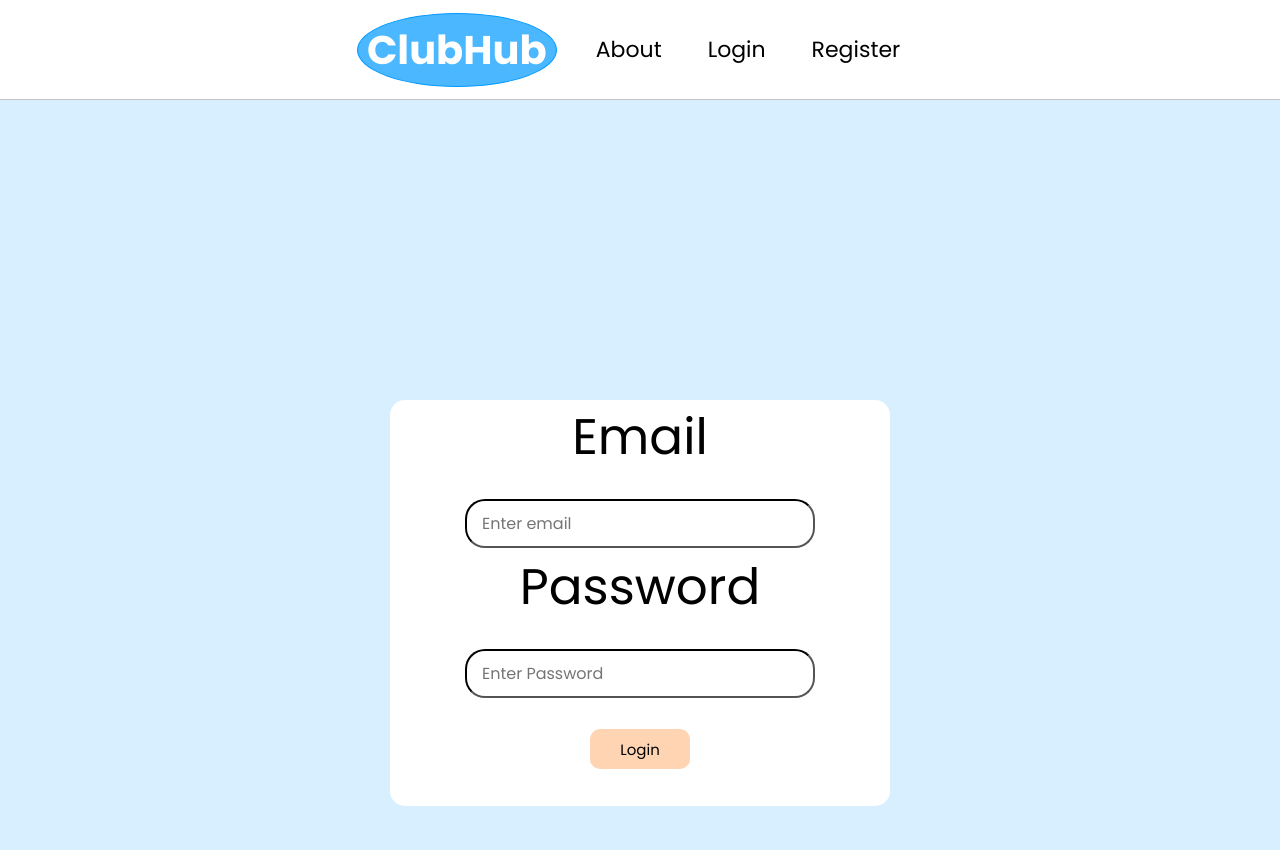
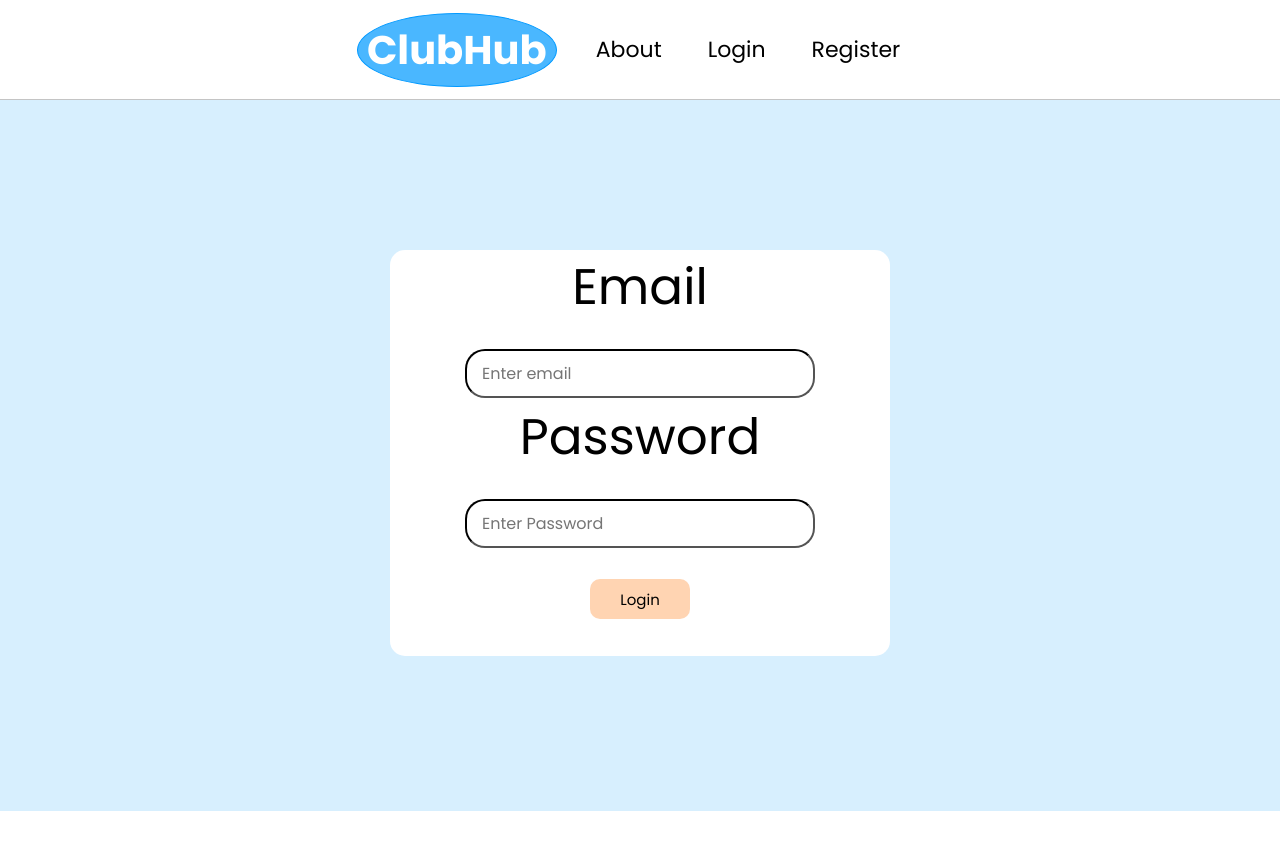
Before and after one commit to KU-5H/ClubHub, a React (Vite) app in the folder frontend/: page /login in a window 1280 px wide. Shown: the top 850 px of the page. After the commit the page ends 811 px from the top, so only its background shows below. Built offline with nearby package versions, Linux system fonts and the light colour scheme; no server answers.

Commit message:
Updated css

```diff
--- a/frontend/src/index.css
+++ b/frontend/src/index.css
@@ -314,13 +314,13 @@
   background-color: #d7effe;
   margin-top: 0;
   margin-left: 0;
-  height: 72em;
+  height: 88.88vh;
   justify-content: center;
 
 }
 
 .login-bar{
-  margin-top: 300px;
+  margin-top: 150px;
   width: 10em;
   border-radius: 15px;
   background-color: white;
--- a/frontend/src/pages/Login.jsx
+++ b/frontend/src/pages/Login.jsx
@@ -36,13 +36,13 @@ export default function Login() {
             <form className="login-bar" onSubmit={handleLogin}>
                 <label>Email</label>
                 <div></div>
-                <input class="login-enter-area" type="email" placeholder='Enter email' value={data.email} onChange={(e) => setData({...data, email: e.target.value})}/>
+                <input className="login-enter-area" type="email" placeholder='Enter email' value={data.email} onChange={(e) => setData({...data, email: e.target.value})}/>
                 <div></div>
                 <label>Password</label>
                 <div></div>
-                <input class="login-enter-area" type="password" placeholder='Enter Password' value={data.password} onChange={(e) => setData({...data, password: e.target.value})}/>
+                <input className="login-enter-area" type="password" placeholder='Enter Password' value={data.password} onChange={(e) => setData({...data, password: e.target.value})}/>
                 <div></div>
-                <button class="login-submit" type='submit'>Login</button>
+                <button className="login-submit" type='submit'>Login</button>
             </form>
             </center>
         </div>
```
